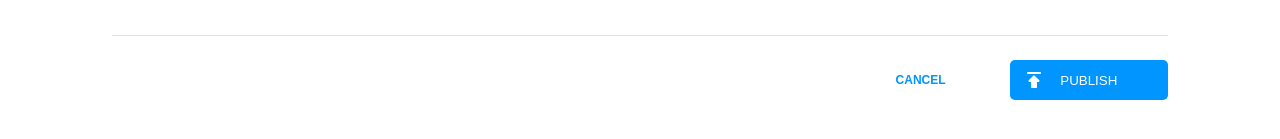
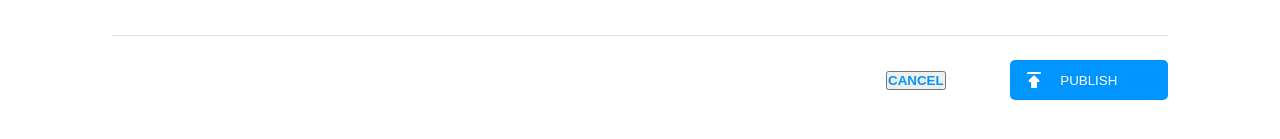
Before and after one commit to michael-nguyenn/michael-nguyen-brainflix, a React (Create React App) app: page /upload in a window 1280 px wide. Shown: the part 417-556 px from the top of the page. Built offline with nearby package versions, Linux system fonts and the light colour scheme; a web font is replaced by a local one.

Commit message:
minor changes to button component. added function for cancel redirect. added in comments for better comprehension

```diff
--- a/src/components/Button/Button.js
+++ b/src/components/Button/Button.js
@@ -1,7 +1,11 @@
 import "./Button.scss";
 
 function Button(props) {
-  return <button className={props.className}>{props.name}</button>;
+  return (
+    <button className={props.className} type="submit">
+      {props.name}
+    </button>
+  );
 }
 
 export default Button;
--- a/src/pages/Upload/Upload.js
+++ b/src/pages/Upload/Upload.js
@@ -1,24 +1,27 @@
 import "./Upload.scss";
-import { Link } from "react-router-dom";
 import Button from "../../components/Button/Button";
 import videoThumbnail from "../../assets/Images/Upload-video-preview.jpg";
 import axios from "axios";
 import { API_URL } from "../../utilities/apiUtils";
 
 function Upload(props) {
-  // const redirect = (event) => {
-  //   event.preventDefault();
-  //   props.history.push("/");
-  // };
+  // HANDLING CANCEL BUTTON TO REDIRECT TO HOME PAGE
+  function redirect(event) {
+    event.preventDefault();
+    props.history.push("/");
+  }
 
+  // HANDLING FORM SUBMIT FOR NEW VIDEO UPLOADS
   function handleOnSubmit(event) {
     event.preventDefault();
 
+    //COLLECTING USER INPUT
     const newVideoUpload = {
       title: event.target.title.value,
       description: event.target.description.value,
     };
 
+    // MAKING POST REQUEST TO API ENDPOINT AND REDIRECTING THEM
     axios
       .post(API_URL, newVideoUpload)
 
@@ -68,9 +71,9 @@ function Upload(props) {
           <div className="publish-form__button">
             <Button className="button button--publish" name="PUBLISH" />
 
-            <Link to="/" className="publish-form__cancel">
+            <button onClick={redirect} className="publish-form__cancel">
               CANCEL
-            </Link>
+            </button>
           </div>
         </form>
       </div>
```
